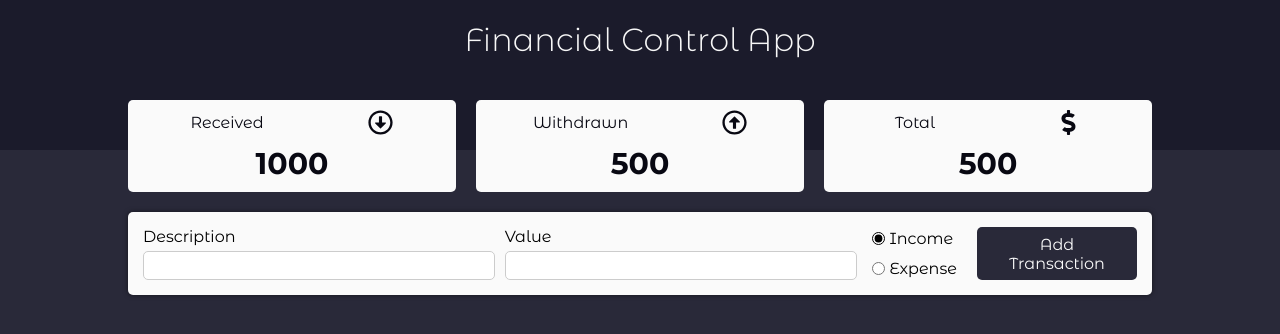
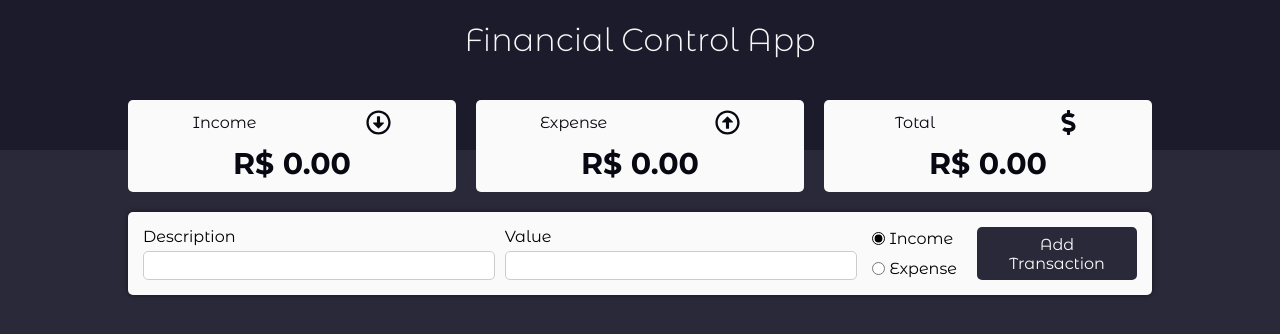
Before and after one commit to martinsju/financial_control, a React (Create React App) app: page / in a window 1280 px wide. Shown: the top 334 px of the page. Built offline with nearby package versions, Linux system fonts and the light colour scheme.

Commit message:
feat: add dynamic values

```diff
--- a/src/components/Resume/index.js
+++ b/src/components/Resume/index.js
@@ -7,16 +7,20 @@ import {
 	FaDollarSign
 } from 'react-icons/fa'
 
-function Resume() {
+function Resume({ income, expense, total }) {
 	return (
 		<C.Container>
 			<ResumeItem
-				title='Received'
+				title='Income'
 				Icon={FaRegArrowAltCircleDown}
-				value='1000'
+				value={income}
 			/>
-			<ResumeItem title='Withdrawn' Icon={FaRegArrowAltCircleUp} value='500' />
-			<ResumeItem title='Total' Icon={FaDollarSign} value='500' />
+			<ResumeItem
+				title='Expense'
+				Icon={FaRegArrowAltCircleUp}
+				value={expense}
+			/>
+			<ResumeItem title='Total' Icon={FaDollarSign} value={total} />
 		</C.Container>
 	)
 }
```
